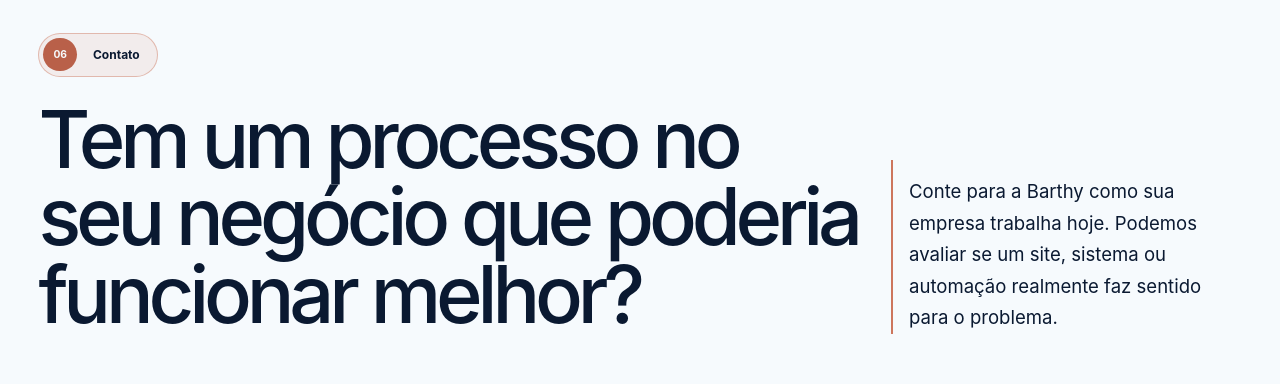
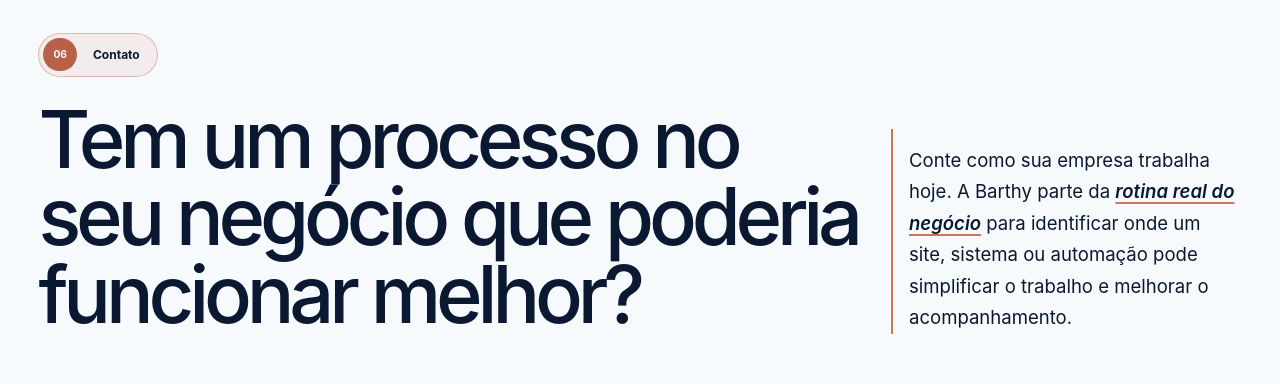
Before and after one commit to g4brielbr4sil/barthy-web-studio-v2, a React (Vite) app: page / in a window 1280 px wide. Shown: the part 7900-8284 px from the top of the page. Built offline with nearby package versions, Linux system fonts and the light colour scheme; no server answers.

Commit message:
refactor: refinar mensagem final de contato

```diff
--- a/src/components/sections/ContactSection.tsx
+++ b/src/components/sections/ContactSection.tsx
@@ -34,8 +34,10 @@ export function ContactSection() {
             Tem um processo no seu negócio que poderia funcionar melhor?
           </h2>
           <p>
-            Conte para a Barthy como sua empresa trabalha hoje. Podemos avaliar
-            se um site, sistema ou automação realmente faz sentido para o problema.
+            Conte como sua empresa trabalha hoje. A Barthy parte da{' '}
+            <strong>rotina real do negócio</strong> para identificar onde um site,
+            sistema ou automação pode simplificar o trabalho e melhorar o
+            acompanhamento.
           </p>
         </SectionReveal>
 
```
